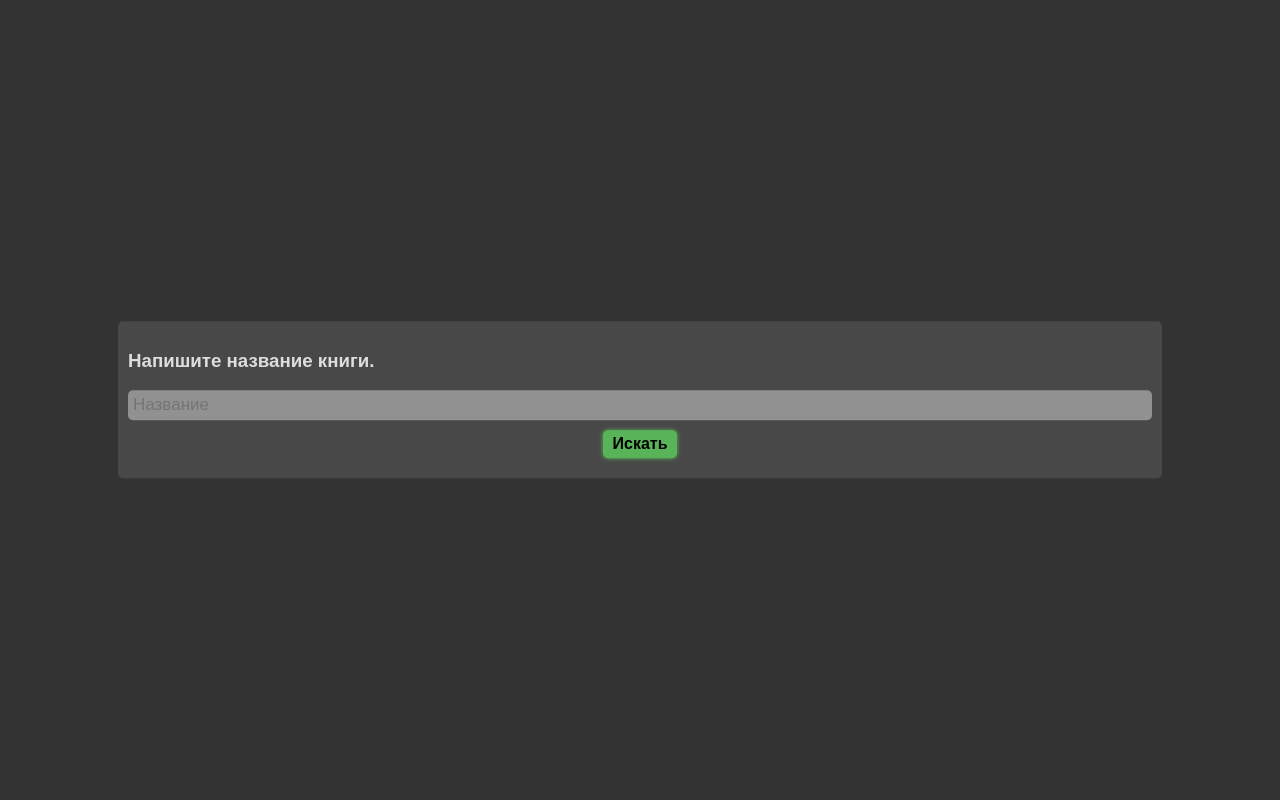
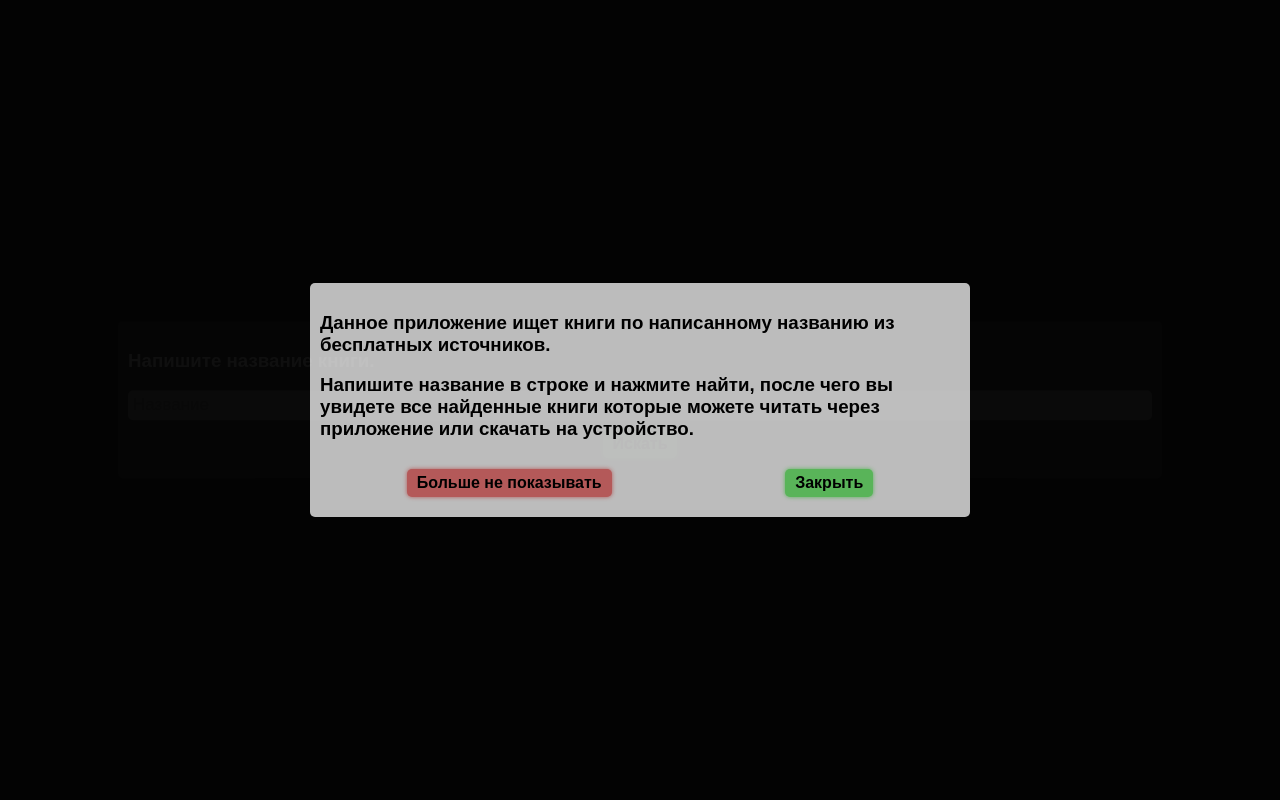
Before and after one commit to zhMargDev/books_finder_and_reader, a FastAPI app: page / in a window 1280 px wide. Run offline with FastAPI, Linux system fonts and the light colour scheme.

Commit message:
a-1 commit

```diff
--- a/static/css/main.css
+++ b/static/css/main.css
@@ -4,6 +4,31 @@ body{
 }
 body, button, input{
     font-family: sans-serif;
+}
+.d_flex{display: flex}
+@keyframes popupPushBoxAnim {
+    from{opacity: 0}
+    to{opacity: 1}
+}
+#popupPushBox{
+    animation: popupPushBoxAnim 500ms;
+    width: 100vw;
+    height: 100vh;
+    background-color: #000e;
+    position: fixed;
+    top: 0;
+    left: 0;
+    z-index: 10;
+}
+#popupAppeal{
+    width: 50%;
+    padding: 10px;
+    background-color: #fffb;
+    border-radius: 5px;
+    position: fixed;
+    left: 50%;
+    top: 50%;
+    transform: translate(-50%, -50%);
 }
 #mainBox{
     min-width: 360px;
@@ -26,7 +51,7 @@ body, button, input{
     padding: 5px;
 }
 #bookNameInp:focus{outline: none;}
-#searchBtn{
+.btn_true{
     font-size: 16px;
     cursor: pointer;
     margin: 10px auto;
@@ -38,6 +63,18 @@ body, button, input{
     box-shadow: 0 0 4px #59b459;
     transition: 300ms;
 }
-#searchBtn:hover{
-    box-shadow: 3px 3px 10px #59b459;
+.btn_true:hover{box-shadow: 3px 3px 10px #59b459;}
+
+.btn_false{
+    font-size: 16px;
+    cursor: pointer;
+    margin: 10px auto;
+    padding: 5px 10px;
+    font-weight: bold;
+    border: 0;
+    background: #b45959;
+    border-radius: 5px;
+    box-shadow: 0 0 4px #b45959;
+    transition: 300ms;
 }
+.btn_false:hover{box-shadow: 3px 3px 10px #b45959;}
--- a/templates/main.html
+++ b/templates/main.html
@@ -9,10 +9,20 @@
     <link rel="stylesheet" href="{{ url_for('static', path='css/main.css') }}">
 </head>
 <body>
+    <div id="popupPushBox">
+        <div id="popupAppeal">
+            <h3>Данное приложение ищет книги по написанному названию из бесплатных источников.</h3>
+            <h3>Напишите название в строке и нажмите найти, после чего вы увидете все найденные книги которые можете читать через приложение или скачать на устройство.</h3>
+            <div class="d_flex">
+                <button class="btn_false">Больше не показывать</button>
+                <button class="btn_true">Закрыть</button>
+            </div>
+        </div>
+    </div>
     <div id="mainBox">
         <h3>Напишите название книги.</h3>
         <input type="text" id="bookNameInp" placeholder="Название">
-        <button id="searchBtn">Искать</button>
+        <button class="btn_true">Искать</button>
     </div>
 </body>
 </html>
```
